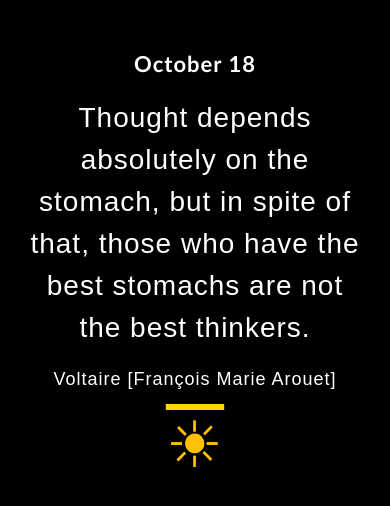
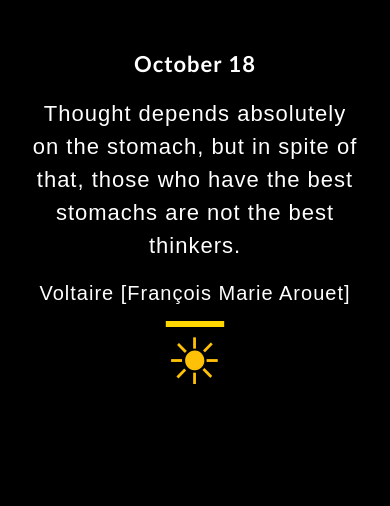
Before and after one commit to RubinoD1/The-Daily-Philosopher, a plain HTML site: page index.html in a window 390 px wide. Drawn offline with Linux system fonts and the light colour scheme.

Commit message:
added screenshots to readme and minor CSS changes.

```diff
--- a/assets/css/style.css
+++ b/assets/css/style.css
@@ -20,7 +20,7 @@ h1 {
 
 #source {
     font-family: sans-serif, 'Times New Roman';
-    font-size: 18px;
+    font-size: 20px;
 }
 
 #icon {
@@ -28,3 +28,11 @@ h1 {
     color: #ffc107;
     text-decoration: overline solid #ffd700;
 }
+
+/* media breakpoints */
+/* Extra small devices (phones, 600px and down) */
+@media only screen and (max-width: 600px) {
+    #quote {
+        font-size: 22px;
+    }
+}
```
Also changed, not shown: assets/images/screenshots/screenshot 1.png (added), assets/images/screenshots/screenshot 2.png (added), assets/images/screenshots/screenshot 3.png (added), 1 other file.
